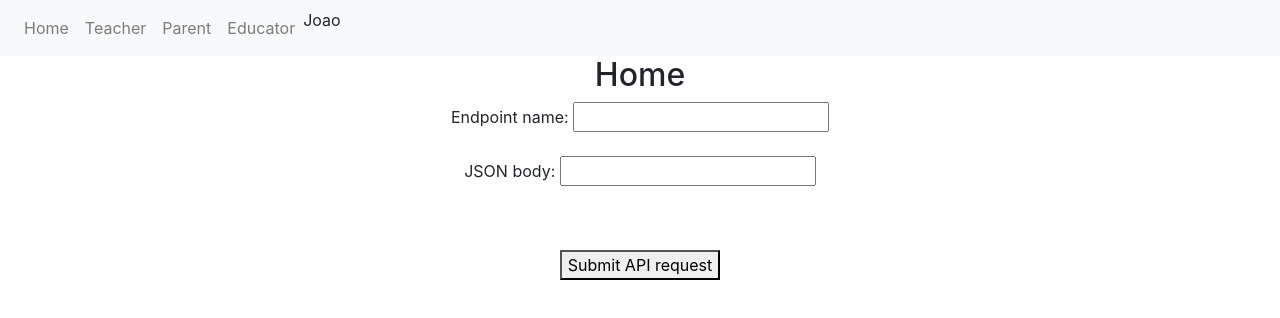
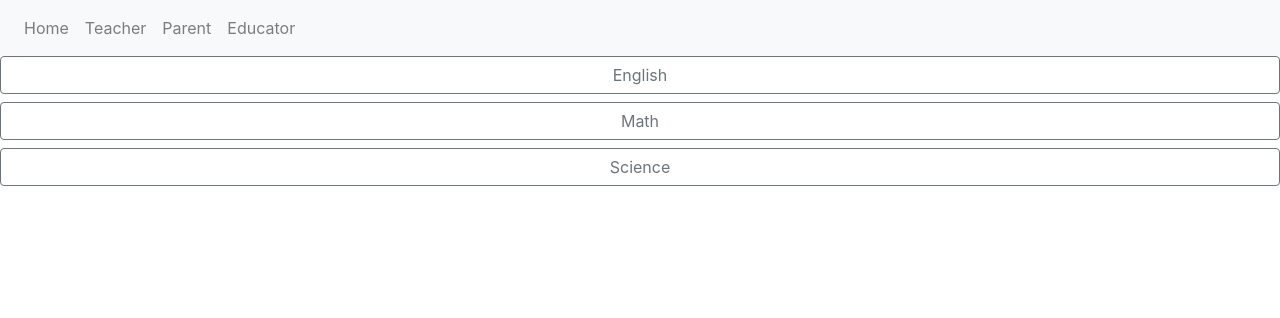
Before and after one commit to LPRivest/vanhacks2020GU, a React (Create React App) app in the folder hydrozoa-labs/: page /student in a window 1280 px wide. Shown: the top 318 px of the page. Built offline with nearby package versions, Linux system fonts and the light colour scheme.

Commit message:
adding home page to app.js

```diff
--- a/hydrozoa-labs/src/App.js
+++ b/hydrozoa-labs/src/App.js
@@ -7,12 +7,14 @@ import { Switch, Route, Link } from 'react-router-dom'
 import Educator from './pages/Educator'
 import Teacher from './pages/Teacher'
 import Parent from './pages/Parent';
+import Student from "./pages/Student";
+import Home from "./pages/Home";
 
 function App() {
   return (
     <BrowserRouter>
       <div className="App">
-        <Nav name="Joao"></Nav>
+        <Nav></Nav>
         <Switch>
           <Route path="/educator">
             <Educator />
@@ -34,7 +36,29 @@ function App() {
                 teacher: "You",
                 lastUpdated: "Last Week"
               }
-            ]} />
+
+            ]}/>
+          </Route>
+          <Route path="/parent">
+            <Parent />
+          </Route>
+          <Route path="/student">
+            <Student studentProgress={[
+                {
+                    class: "Math A",
+                    course: "Mathematics",
+                    outcome: "Trigonometry",
+                    lesson: "Unit circle",
+                    status: "completed"
+                },
+                {
+                    class: "Math B",
+                    course: "Mathematics",
+                    outcome: "Trigonometry",
+                    lesson: "Special Angle Triangles",
+                    status: "completed"
+                }
+            ]}  />
           </Route>
           <Route path="/">
             <Home />
@@ -44,25 +68,6 @@ function App() {
     </BrowserRouter>
   );
 }
-function Home() {
-  function handleClick(e) {
-    var xhr = new XMLHttpRequest()
-    xhr.addEventListener('load', () => {
-      if (xhr.status == 200) {
-        alert(xhr.responseText)
-      }
-    })
-    // TODO: Don't query localhost!!!
-    xhr.open('POST', "http://localhost:3000/" + document.getElementById("endpointname").value)
-    xhr.setRequestHeader('Content-type', 'application/json')
-    xhr.send(document.getElementById("endpointbody").value)
-  }
-  return <> <h2>Home</h2>
-  Endpoint name: <input type="text" id="endpointname" /><br /><br />
-      JSON body: <input type="text" id="endpointbody" /><br /><br />
-    <button onClick={handleClick} style={{ marginTop: "40px" }}>Submit API request</button>
-  </>;
 
-}
 
 export default App;
--- /dev/null
+++ b/hydrozoa-labs/src/pages/Home.js
@@ -0,0 +1,24 @@
+import React from "react";
+
+export default function Home() {
+    function handleClick(e) {
+        var xhr = new XMLHttpRequest()
+        xhr.addEventListener('load', () => {
+            if (xhr.status === 200) {
+                alert(xhr.responseText)
+            }
+        })
+        // TODO: Don't query localhost!!!
+        xhr.open('POST', "http://localhost:3000/" + document.getElementById("endpointname").value)
+        xhr.setRequestHeader('Content-type', 'application/json')
+        xhr.send(document.getElementById("endpointbody").value)
+    }
+    return <> <h2>Home</h2>
+        Endpoint name: <input type="text" id="endpointname" /><br /><br />
+        JSON body: <input type="text" id="endpointbody" /><br /><br />
+        <button onClick={handleClick} style={{ marginTop: "40px" }}>Submit API request</button>
+    </>;
+
+
+
+}
--- a/hydrozoa-labs/src/pages/Student.js
+++ b/hydrozoa-labs/src/pages/Student.js
@@ -1,9 +1,38 @@
 import React from 'react'
+import Container from 'react-bootstrap/esm/Container'
+import Button from 'react-bootstrap/Button'
+import Row from 'react-bootstrap/Row'
+import Col from 'react-bootstrap/Col'
+import PageTemplate from '../components/PageTemplate'
 
-export default function Student() {
+export default function Student(props) {
+    // let progress = props.studentProgress.map((obj) => {
+    //     return (
+    //         <div>
+    //             {obj.outcome}
+    //             {obj.lesson}
+    //             {obj.status}
+    //         </div>
+    //     )
+    // })
+
+    const courses = ["English", "Math","Science"]
+
+    let buttonArray = courses.map(function (i){
+        return <Button
+                onClick={function progressPrint(){
+                    alert(i)
+                    let progress = (<div>Objective, Lesson, Status</div>)
+                    return (progress)
+                }}
+                variant={"outline-secondary"}
+                block
+            >
+            {i}
+            </Button>
+    })
+
     return (
-        <div>
-
-        </div>
+        buttonArray
     )
 }
```
Also changed, not shown: hydrozoa-labs/src/components/ProgressReport.js (added, +9 -0 lines).
